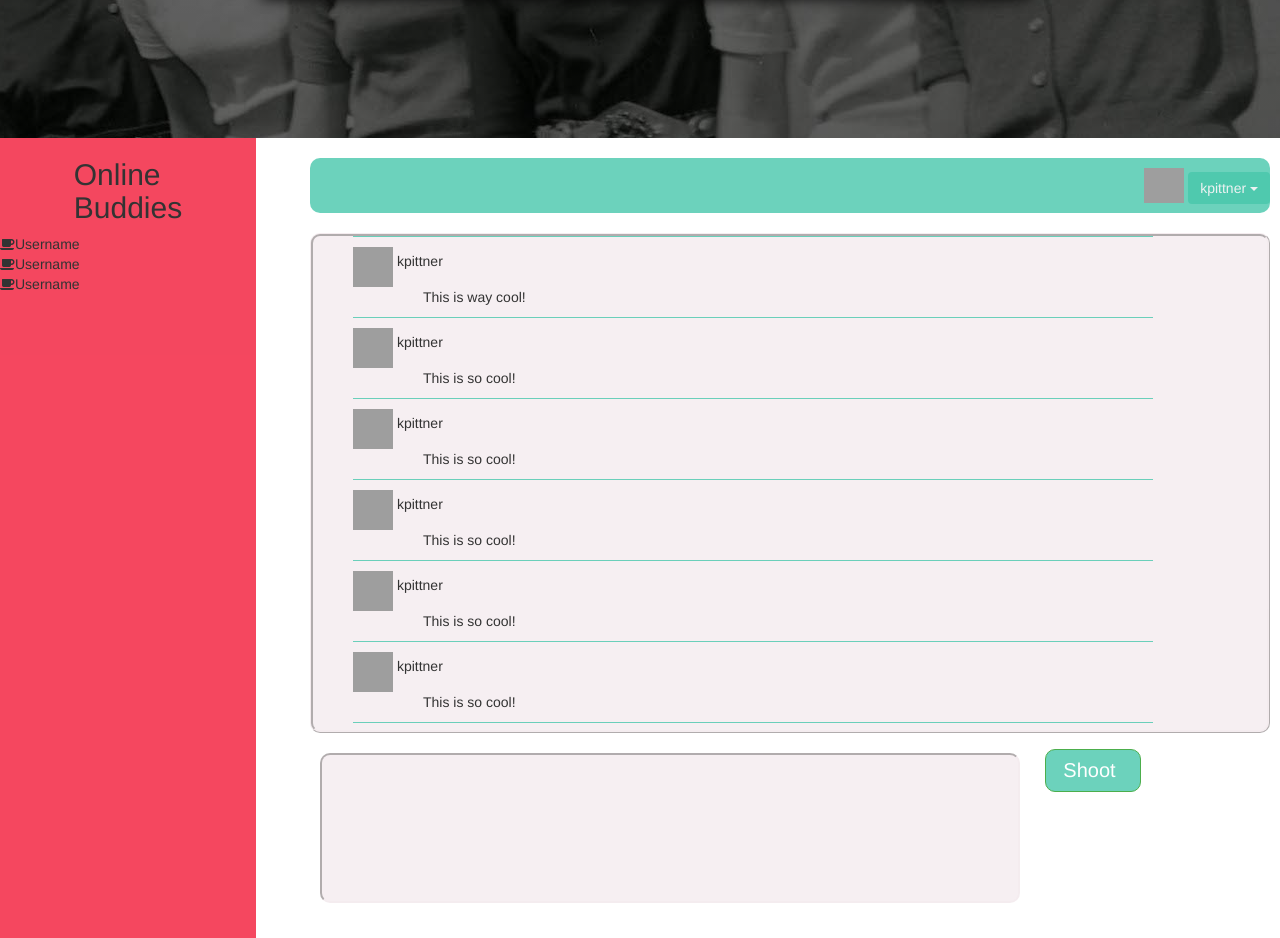
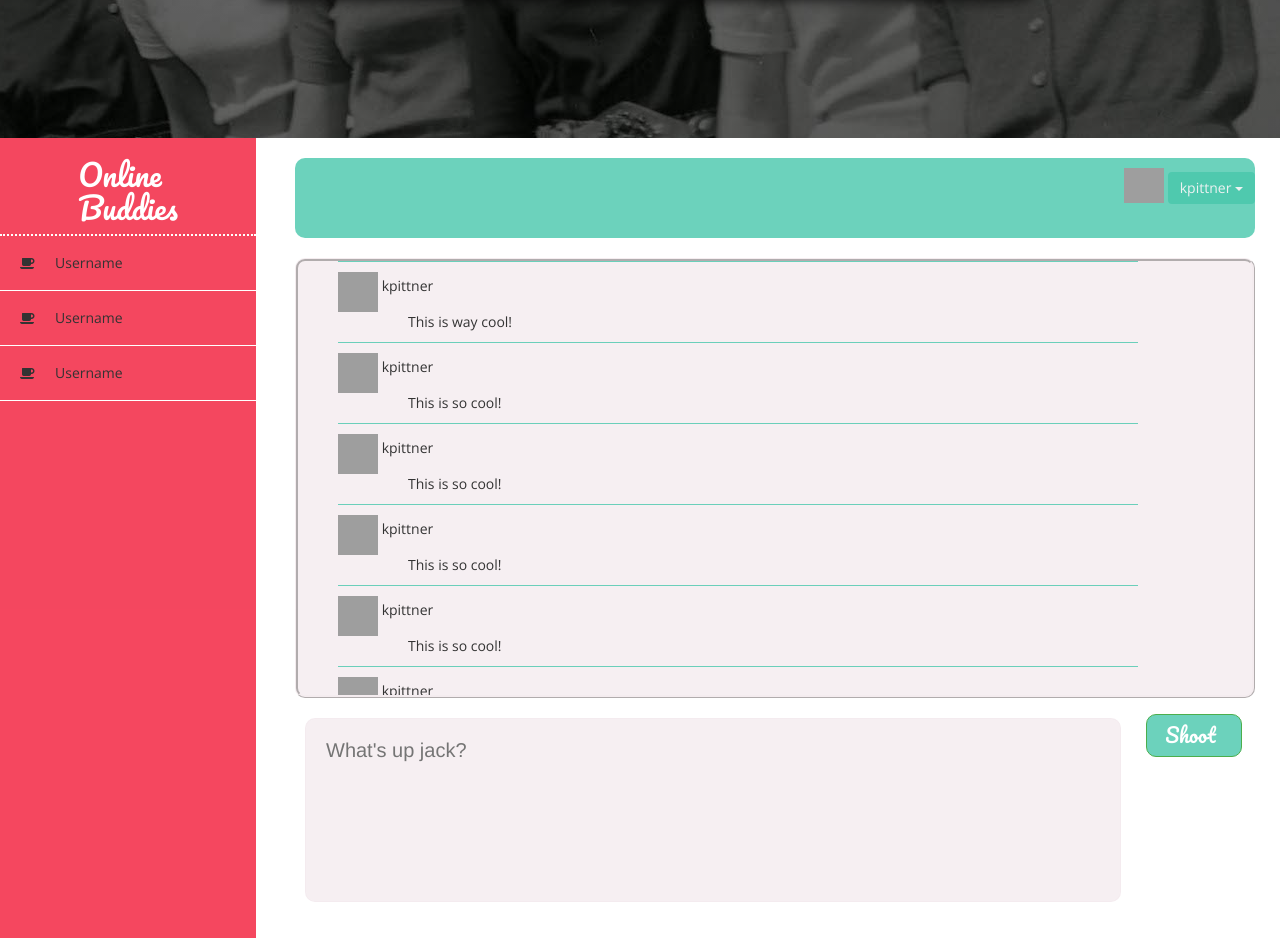
Before and after one commit to kpittner/team3, a website: page index.html in a window 1280 px wide. Shown: the part 662-1600 px from the top of the page. Drawn offline with nearby package versions, Linux system fonts and the light colour scheme; grey boxes are pictures that could not be loaded.

Commit message:
doing thangs

```diff
--- a/index.html
+++ b/index.html
@@ -6,6 +6,7 @@
   <link rel="stylesheet" href="bower_components/bootstrap/dist/css/bootstrap.min.css">
   <link rel="stylesheet" href="bower_components/normalize.css/normalize.css">
   <link rel="stylesheet" href="bower_components/fontawesome/css/font-awesome.min.css">
+  <link href='http://fonts.googleapis.com/css?family=Open+Sans:400,700' rel='stylesheet' type='text/css'>
   <link href='http://fonts.googleapis.com/css?family=Pacifico' rel='stylesheet' type='text/css'>
   <link rel="stylesheet" href="style.css">
 </head>
@@ -27,7 +28,9 @@
       </div>
     </div>
   </div>
+
 <!-- jason add -->
+
     <div class="wrapper">
       <div class="chatters-box">
         <div class="top-box">
@@ -83,12 +86,12 @@
     </ul>
   </div>
 </section>
-<section="input-box">
-  <div="input-post">
-    <input name="name" style="max-width:700px"></input>
+<div class="input-box">
+  <div class="input-post">
+      <textarea name="name" placeholder="What's up jack?"></textarea>
     <button type="button" class="btn btn-success">Shoot</button>
   </div>
-  </section>
+</div>
 </div>
 
 
--- a/style.scss
+++ b/style.scss
@@ -11,6 +11,10 @@ html {
 body {
   width: 100%;
   height: 100%;
+}
+
+p, h1, h2, h3, h4, h5, a, li, ul, span, button, form{
+  font-family: 'Open Sans', sans-serif;
 }
 
 .pageWrapper {
@@ -181,15 +185,46 @@ body {
   -webkit-align-items: center;
   -ms-flex-align: center;
           align-items: center;
-  width: 100%
+  width: 100%;
+
+  h2 {
+    font-family: 'Pacifico', cursive;
+  }
 }
 
 .user-wrapper {
-  width: 100%
+  width: 100%;
 }
 
 .username-box {
-  width: 100%
+  width: 100%;
+  display: -webkit-box;
+  display: -webkit-flex;
+  display: -ms-flexbox;
+  display: flex;
+  -webkit-box-align: center;
+  -webkit-align-items: center;
+  -ms-flex-align: center;
+          align-items: center;
+  -webkit-box-pack: center;
+  -webkit-justify-content: center;
+  -ms-flex-pack: center;
+          justify-content: center;
+  -webkit-box-orient: vertical;
+  -webkit-box-direction: normal;
+  -webkit-flex-direction: column;
+  -ms-flex-direction: column;
+          flex-direction: column;
+
+  i {
+    margin: 20px;
+  }
+}
+
+.individUser {
+  text-align: left;
+  border-bottom: 1px solid white;
+  width: 100%;
 }
 
 .messages {
@@ -197,7 +232,7 @@ body {
   float: right;
   width: 100%;
   margin-top: 20px;
-  height: 500px;
+  height: 55%;
   overflow: scroll;
   border-style: ridge;
   border-color: rgba(244,236,239, 0.8);
@@ -209,6 +244,7 @@ body {
   margin-right: 10px;
   margin-top: 20px;
   width: 100%;
+  height: 10%;
   float: right;
   background-color: rgba(72,199,172, 0.8);
   padding-top: 10px;
@@ -252,6 +288,16 @@ ul.username img {
   color: #EDF2F2;
 }
 
+.outputs {
+  height: 100%;
+  width: 100%;
+}
+
+.outputs-IM {
+  height: 100%;
+  width: 100%;
+}
+
 .outputs-IM li {
   list-style-type: none;
   border-style: solid;
@@ -273,19 +319,22 @@ ul.username img {
   margin-left: 5em;
 }
 
-input {
-  width: 80%;
+textarea {
+  width: 85%;
   float: left;
   margin-top: 20px;
   font-size: 20px;
   border-radius: 10px;
   border-color: rgba(244,236,239, 0.8);
   background-color: rgba(244,236,239, 0.8);
-  height: 150px;
-  width: 80%;
+  height: 23%;
+  vertical-align: top;
+  padding: 20px;
+  overflow: scroll;
+  resize: none;
 }
 
-input:focus {
+textarea:focus {
   outline: none;
 }
 
@@ -298,11 +347,19 @@ input:focus {
   margin-top: 16px;
   font-size: 20px;
   border-radius: 10px;
-  background-color: rgba(72,199,172, 0.8);
+  background-color: $retroTeal;
+  font-family: 'Pacifico', cursive;
 }
 
-.btn-success:hover {
-  background-color: rgba(72,199,172, 0.8);
+.btn-success:focus {
+  outline:none;
+  background-color: $retroTeal;
+}
+
+
+.btn-success:active {
+  outline:none;
+  background-color: rgba(200,199,172,0.8);
 }
 
 .rightWrapper {
@@ -310,4 +367,40 @@ input:focus {
   width: 75%;
   display: block;
   float: right;
+  margin-right: 15px;
 }
+
+
+
+.top-box {
+  display: -webkit-box;
+  display: -webkit-flex;
+  display: -ms-flexbox;
+  display: flex;
+  -webkit-box-align: center;
+  -webkit-align-items: center;
+  -ms-flex-align: center;
+          align-items: center;
+  -webkit-box-pack: center;
+  -webkit-justify-content: center;
+  -ms-flex-pack: center;
+          justify-content: center;
+  border-bottom: 2px dotted white;
+  width: 100%;
+  color: white;
+}
+
+.input-box {
+  width:100%;
+  height:100%;
+}
+
+.input-post {
+  width: 100%;
+  height: 100%;
+}
+
+#textAreaInput {
+  height: 100%;
+  width: 100%;
+}
```
Also changed, not shown: style.css, 1 other file.
